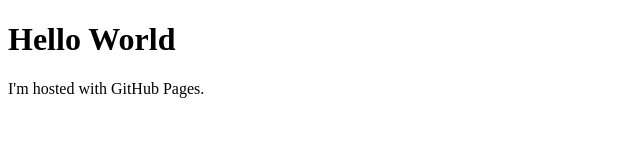
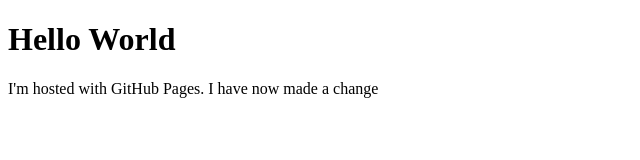
Before and after one commit to JATC-669/JATC-669.github.io, a plain HTML site: page index.html in a window 1280 px wide. Shown: the whole page, without its empty margins (0-640 px from the left). Drawn offline with Linux system fonts and the light colour scheme.

Commit message:
Added a change to dev brance

```diff
--- a/index.html
+++ b/index.html
@@ -2,6 +2,6 @@
 <html>
 <body>
 <h1>Hello World</h1>
-<p>I'm hosted with GitHub Pages.</p>
+<p>I'm hosted with GitHub Pages. I have now made a change</p>
 </body>
 </html>
```
